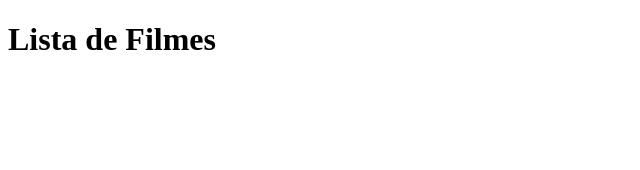
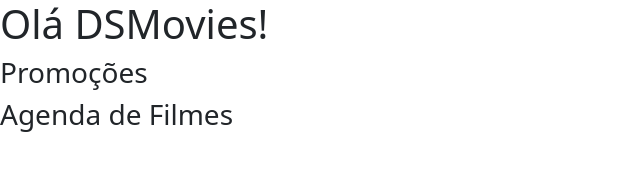
Before and after one commit to GitDanilos/dsmovies, a plain HTML site: page index.html in a window 1280 px wide. Shown: the whole page, without its empty margins (0-640 px from the left). Drawn offline with nearby package versions, Linux system fonts and the light colour scheme.

Commit message:
Bootstrap

```diff
--- a/index.html
+++ b/index.html
@@ -5,9 +5,13 @@
     <meta http-equiv="X-UA-Compatible" content="IE=edge">
     <meta name="viewport" content="width=device-width, initial-scale=1.0">
     <title>DSMovies</title>
+
+    <link href="https://cdn.jsdelivr.net/npm/bootstrap@5.1.3/dist/css/bootstrap.min.css" rel="stylesheet" integrity="sha384-1BmE4kWBq78iYhFldvKuhfTAU6auU8tT94WrHftjDbrCEXSU1oBoqyl2QvZ6jIW3" crossorigin="anonymous">
 </head>
 <body>
-    <H1>Lista de Filmes</H1>
+    <H1>Olá DSMovies!</H1>
+    <h3>Promoções</h3>
+    <h3>Agenda de Filmes</h3>
 
 </body>
 </html>
```
